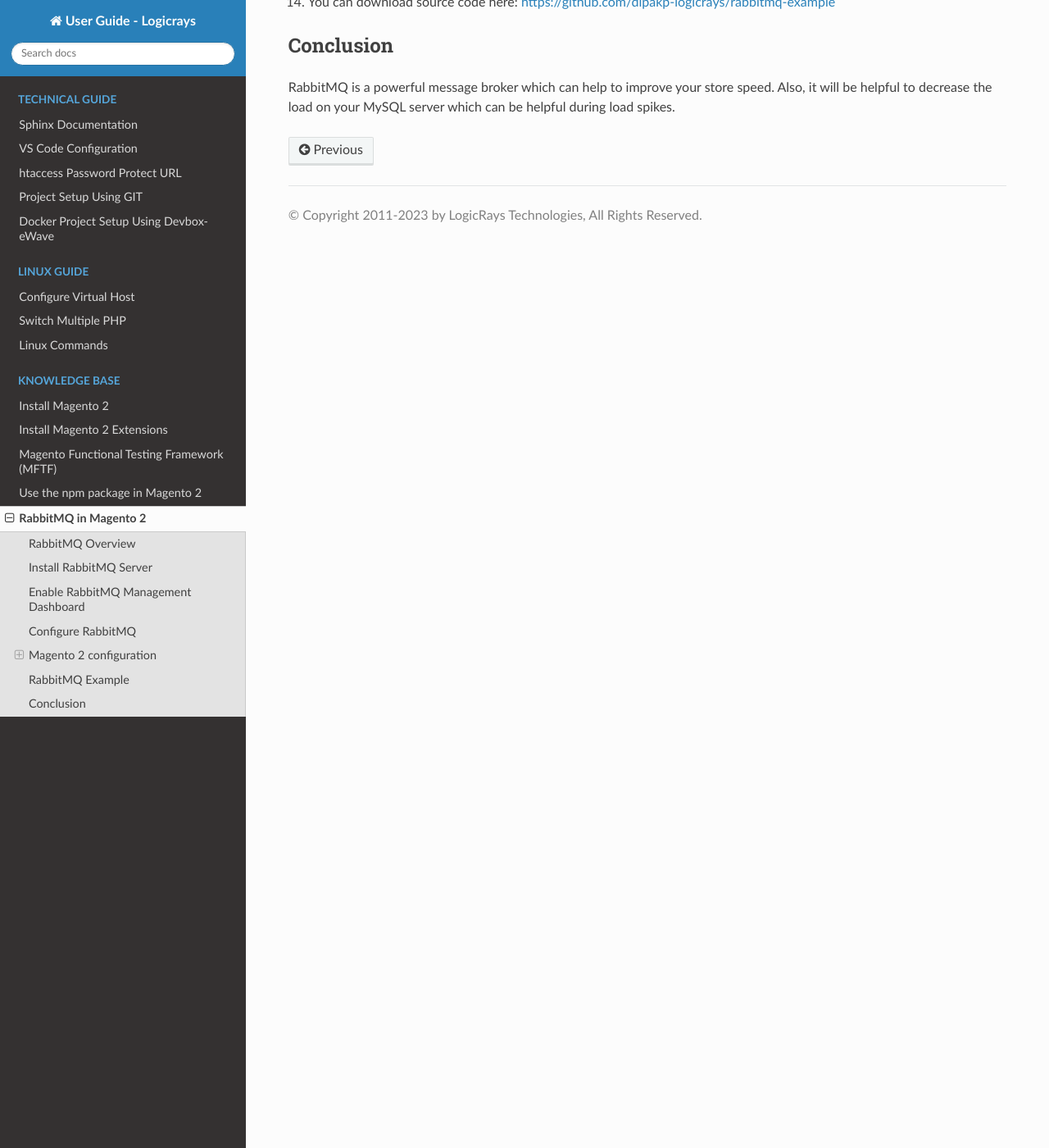
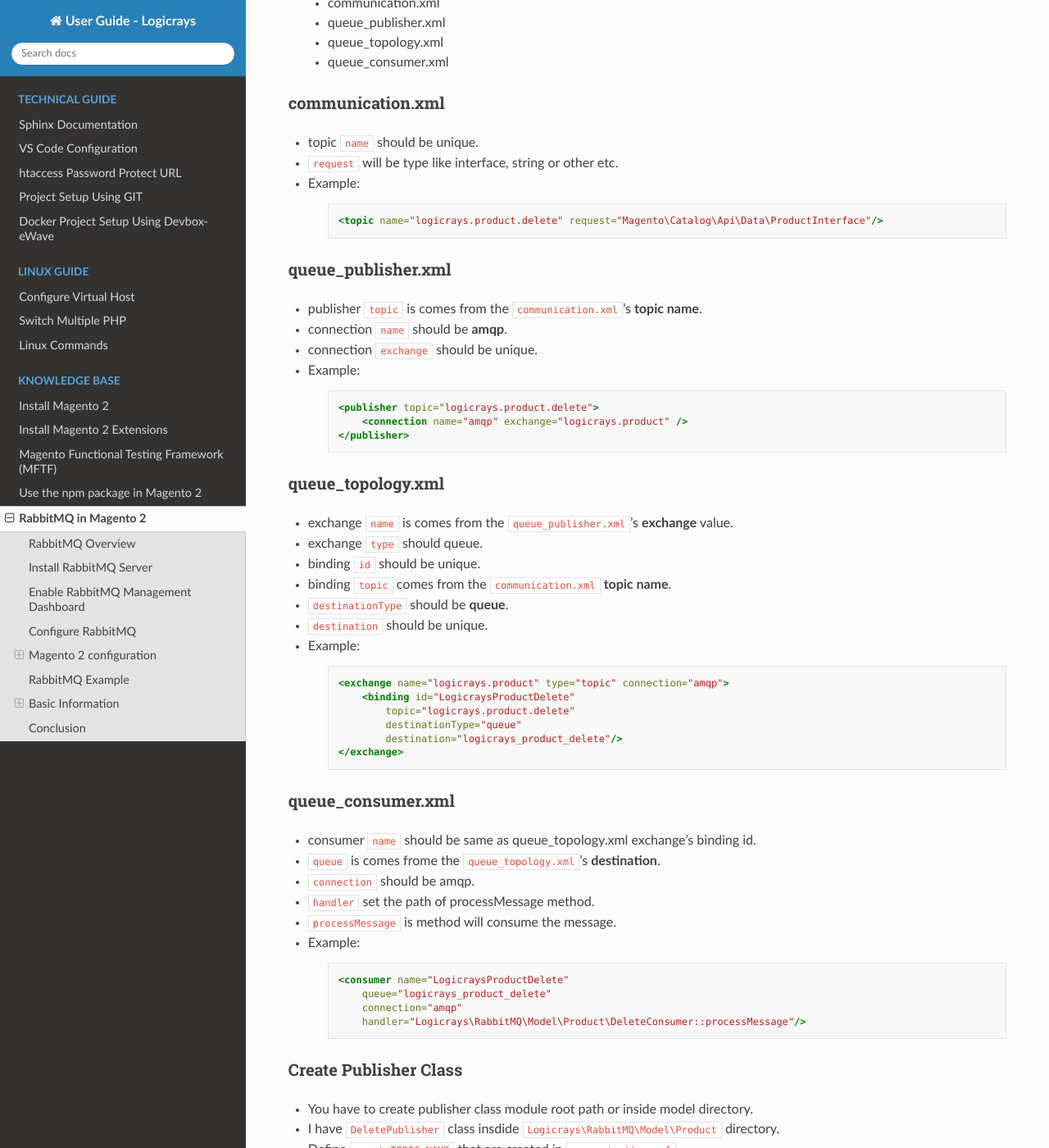
Before and after one commit to dipakp-logicrays/dipakp-docs, a Sphinx documentation site: the page built from docs/kb/rabbitmq/index.rst, in a window 1280 px wide and 1400 px high, scrolled down 9915 px. Shown: the whole window at 82% size. Built offline with Sphinx 7.4.7 and the Read the Docs theme 2.0.0, drawn with Linux system fonts in a browser that asks for light colours; some of the changed text lies outside the part shown.

Commit message:
Update rabbitmq userguide

```diff
--- a/docs/kb/rabbitmq/index.rst
+++ b/docs/kb/rabbitmq/index.rst
@@ -112,7 +112,7 @@ Also, We need to create queue:
 |
 | After enabling the plugins for the web management portal,
 
-you can go to your browser and access the page by through http://your_IP:15672.
+you can go to your browser and access the page by through http://your_IP:15672. 15672 is http port.
 
 :Example: http://127.0.0.1:15672/
 
@@ -350,40 +350,31 @@ RabbitMQ Example
 
         <?php
 
-        namespace Logicrays\RabbitMQ\Plugin;
+        namespace Logicrays\RabbitMQ\Model\Product;
 
-        use Logicrays\RabbitMQ\Model\Product\DeletePublisher;
-        use Magento\Catalog\Model\ResourceModel\Product as ProductResource;
+        class DeletePublisher
+        {
+            public const TOPIC_NAME = 'logicrays.product.delete';
 
-        class ProductDeletePlugin
-        {
             /**
-            * @var \Magento\Quote\Model\Product\QuoteItemsCleanerInterface
+            * @var \Magento\Framework\MessageQueue\PublisherInterface
             */
-            private $productDeletePublisher;
+            private $publisher;
 
-            public function __construct(
-                DeletePublisher $productDeletePublisher
-            ) {
-                $this->productDeletePublisher = $productDeletePublisher;
+            /**
+            * @param \Magento\Framework\MessageQueue\PublisherInterface $publisher
+            */
+            public function __construct(\Magento\Framework\MessageQueue\PublisherInterface $publisher)
+            {
+                $this->publisher = $publisher;
             }
 
             /**
-            * _afterDelete
-            *
-            * @param ProductResource $subject
-            * @param ProductResource $result
-            * @param \Magento\Catalog\Api\Data\ProductInterface $product
-            * @return ProductResource
-            * @SuppressWarnings(PHPMD.UnusedFormalParameter)
+            * @inheritdoc
             */
-            public function afterDelete(
-                ProductResource $subject,
-                ProductResource $result,
-                \Magento\Catalog\Api\Data\ProductInterface $product
-            ) {
-                $this->productDeletePublisher->execute($product);
-                return $result;
+            public function execute(\Magento\Catalog\Api\Data\ProductInterface $product)
+            {
+                $this->publisher->publish(self::TOPIC_NAME, $product);
             }
         }
 
@@ -454,7 +445,204 @@ RabbitMQ Example
         php bin/magento queue:consumers:start LogicraysProductDelete
 
 
-#. You can download source code here: https://github.com/dipakp-logicrays/rabbitmq-example
+#. You can download source code from here: https://github.com/dipakp-logicrays/rabbitmq-example
+
+Basic Information
+-----------------
+You should create following files in below order.
+
+    - communication.xml
+    - queue_publisher.xml
+    - queue_topology.xml
+    - queue_consumer.xml
+
+communication.xml
+~~~~~~~~~~~~~~~~~
+
+- topic ``name`` should be unique.
+
+- ``request`` will be type like interface, string or other etc.
+
+- Example:
+
+    .. code-block:: xml
+
+	    <topic name="logicrays.product.delete" request="Magento\Catalog\Api\Data\ProductInterface"/>
+
+queue_publisher.xml
+~~~~~~~~~~~~~~~~~~~
+
+- publisher ``topic`` is comes from the ``communication.xml``'s **topic name**.
+
+- connection ``name`` should be **amqp**.
+
+- connection ``exchange`` should be unique.
+
+- Example:
+
+    .. code-block:: xml
+
+        <publisher topic="logicrays.product.delete">
+            <connection name="amqp" exchange="logicrays.product" />
+        </publisher>
+
+queue_topology.xml
+~~~~~~~~~~~~~~~~~~
+
+- exchange ``name`` is comes from the ``queue_publisher.xml``'s **exchange** value.
+
+- exchange  ``type`` should queue.
+
+- binding ``id`` should be unique.
+
+- binding ``topic`` comes from the ``communication.xml`` **topic name**.
+
+- ``destinationType`` should be **queue**.
+
+- ``destination`` should be unique.
+
+- Example:
+
+    .. code-block:: xml
+
+        <exchange name="logicrays.product" type="topic" connection="amqp">
+            <binding id="LogicraysProductDelete"
+                topic="logicrays.product.delete"
+                destinationType="queue"
+                destination="logicrays_product_delete"/>
+        </exchange>
+
+queue_consumer.xml
+~~~~~~~~~~~~~~~~~~
+
+- consumer ``name`` should be same as queue_topology.xml exchange's binding id.
+
+- ``queue`` is comes frome the ``queue_topology.xml``'s **destination**.
+
+- ``connection`` should be amqp.
+
+-  ``handler`` set the path of processMessage method.
+
+- ``processMessage`` is method will consume the message.
+
+- Example:
+
+    .. code-block:: xml
+
+        <consumer name="LogicraysProductDelete"
+            queue="logicrays_product_delete"
+            connection="amqp"
+            handler="Logicrays\RabbitMQ\Model\Product\DeleteConsumer::processMessage"/>
+
+Create Publisher Class
+~~~~~~~~~~~~~~~~~~~~~~
+
+- You have to create publisher class module root path or inside model directory.
+
+- I have ``DeletePublisher`` class insdide ``Logicrays\RabbitMQ\Model\Product`` directory.
+
+- Define ``const TOPIC_NAME`` that are created in ``communication.xml``.
+
+- Example:
+
+    .. code-block:: php
+
+        <?php
+
+        namespace Logicrays\RabbitMQ\Model\Product;
+
+        class DeletePublisher
+        {
+            public const TOPIC_NAME = 'logicrays.product.delete';
+
+            /**
+            * @var \Magento\Framework\MessageQueue\PublisherInterface
+            */
+            private $publisher;
+
+            /**
+            * @param \Magento\Framework\MessageQueue\PublisherInterface $publisher
+            */
+            public function __construct(\Magento\Framework\MessageQueue\PublisherInterface $publisher)
+            {
+                $this->publisher = $publisher;
+            }
+
+            /**
+            * @inheritdoc
+            */
+            public function execute(\Magento\Catalog\Api\Data\ProductInterface $product)
+            {
+                $this->publisher->publish(self::TOPIC_NAME, $product);
+            }
+        }
+
+How to consume message in queue
+~~~~~~~~~~~~~~~~~~~~~~~~~~~~~~~
+
+- Finally, You have to use publisher class and consume to message from queue.
+
+- In ``__construct``, I have define custom logger.
+
+- When successfully consume the our message from the quote, it will print the log into ``<magento_root>/var/log/product-delete-consumer.log``.
+
+- Example:
+
+    .. code-block:: php
+
+        <?php
+
+        namespace Logicrays\RabbitMQ\Model\Product;
+
+        use Magento\Framework\App\Filesystem\DirectoryList;
+        use Magento\Framework\Exception\FileSystemException;
+
+        class DeleteConsumer
+        {
+            /**
+            * @var \Zend\Log\Logger
+            */
+            private $logger;
+
+            /**
+            * @var string
+            */
+            private $logFileName = 'product-delete-consumer.log';
+
+            /**
+            * @var DirectoryList
+            */
+            private $directoryList;
+
+            /**
+            * DeleteConsumer constructor.
+            * @param DirectoryList $directoryList
+            * @throws FileSystemException
+            */
+            public function __construct(
+                \Magento\Framework\App\Filesystem\DirectoryList $directoryList
+            ) {
+                $this->directoryList = $directoryList;
+                $logDir = $directoryList->getPath('log');
+                $writer = new \Zend\Log\Writer\Stream($logDir . DIRECTORY_SEPARATOR . $this->logFileName);
+                $logger = new \Zend\Log\Logger();
+                $logger->addWriter($writer);
+                $this->logger = $logger;
+            }
+
+            /**
+            * _processMessage
+            *
+            * @param \Magento\Catalog\Api\Data\ProductInterface $product
+            * @throws \Magento\Framework\Exception\LocalizedException
+            * @return void
+            */
+            public function processMessage(\Magento\Catalog\Api\Data\ProductInterface $product)
+            {
+                $this->logger->info($product->getId() . ' ' . $product->getSku());
+            }
+        }
+
 
 Conclusion
 ----------
```
Also changed, not shown: other parts of docs/kb/rabbitmq/index.rst (+2 -2 lines).
